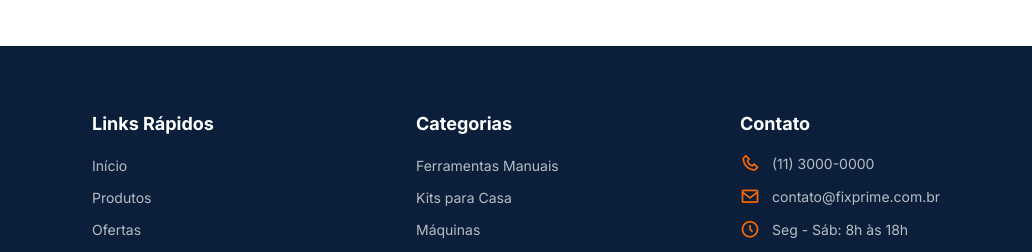
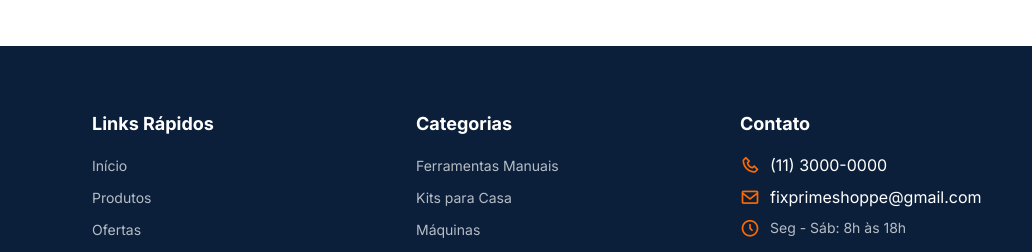
Before and after one commit to MatheusFommGarcia/FixPrime6, a plain HTML site: page index.html in a window 1280 px wide. Shown: the part 3201-3453 px from the top of the page, 248-1280 px from the left. Drawn offline with nearby package versions, Linux system fonts and the light colour scheme.

Commit message:
Add files via upload

```diff
--- a/index.html
+++ b/index.html
@@ -380,12 +380,25 @@
               <li><a href="#produtos" onclick="filtrarPeloRodape('maquinas')">Máquinas</a></li>
             </ul>
           </div>
-          <div>
-            <h3 class="footer-title">Contato</h3>
-            <div class="footer-contact-item"><i class='bx bx-phone' style='font-size: 20px; color: var(--primary);'></i><span>(11) 3000-0000</span></div>
-            <div class="footer-contact-item"><i class='bx bx-envelope' style='font-size: 20px; color: var(--primary);'></i><span>contato@fixprime.com.br</span></div>
-            <div class="footer-contact-item"><i class='bx bx-time-five' style='font-size: 20px; color: var(--primary);'></i><span>Seg - Sáb: 8h às 18h</span></div>
-          </div>
+
+<div>
+  <h3 class="footer-title">Contato</h3>
+
+  <div class="footer-contact-item">
+    <i class='bx bx-phone' style='font-size: 20px; color: var(--primary);'></i>
+    <a href="tel:1130000000" class="footer-link-action">(11) 3000-0000</a>
+  </div>
+
+  <div class="footer-contact-item">
+    <i class='bx bx-envelope' style='font-size: 20px; color: var(--primary);'></i>
+    <a href="mailto:fixprimeshoppe@gmail.com" class="footer-link-action">fixprimeshoppe@gmail.com</a>
+  </div>
+
+  <div class="footer-contact-item">
+    <i class='bx bx-time-five' style='font-size: 20px; color: var(--primary);'></i>
+    <span>Seg - Sáb: 8h às 18h</span>
+  </div>
+</div>
         </div>
       </div>
     </div>
--- a/style.css
+++ b/style.css
@@ -1851,3 +1851,23 @@ body {
   overflow-y: auto;
   max-height: calc(100vh - 70px);
 }
+
+/* Estilo para os links de ação no rodapé */
+.footer-link-action {
+  color: inherit; /* Herda a cor do texto do rodapé */
+  text-decoration: none; /* Remove o sublinhado */
+  transition: color 0.3s ease;
+}
+
+.footer-link-action:hover {
+  color: var(--primary); /* Muda para a cor principal da FixPrime ao passar o mouse */
+  text-decoration: underline; /* Opcional: apenas um detalhe visual no hover */
+}
+
+/* Garante que o item de contato mantenha o alinhamento */
+.footer-contact-item {
+  display: flex;
+  align-items: center;
+  gap: 10px; /* Espaço entre o ícone e o link */
+  margin-bottom: 0.5rem;
+}
```
